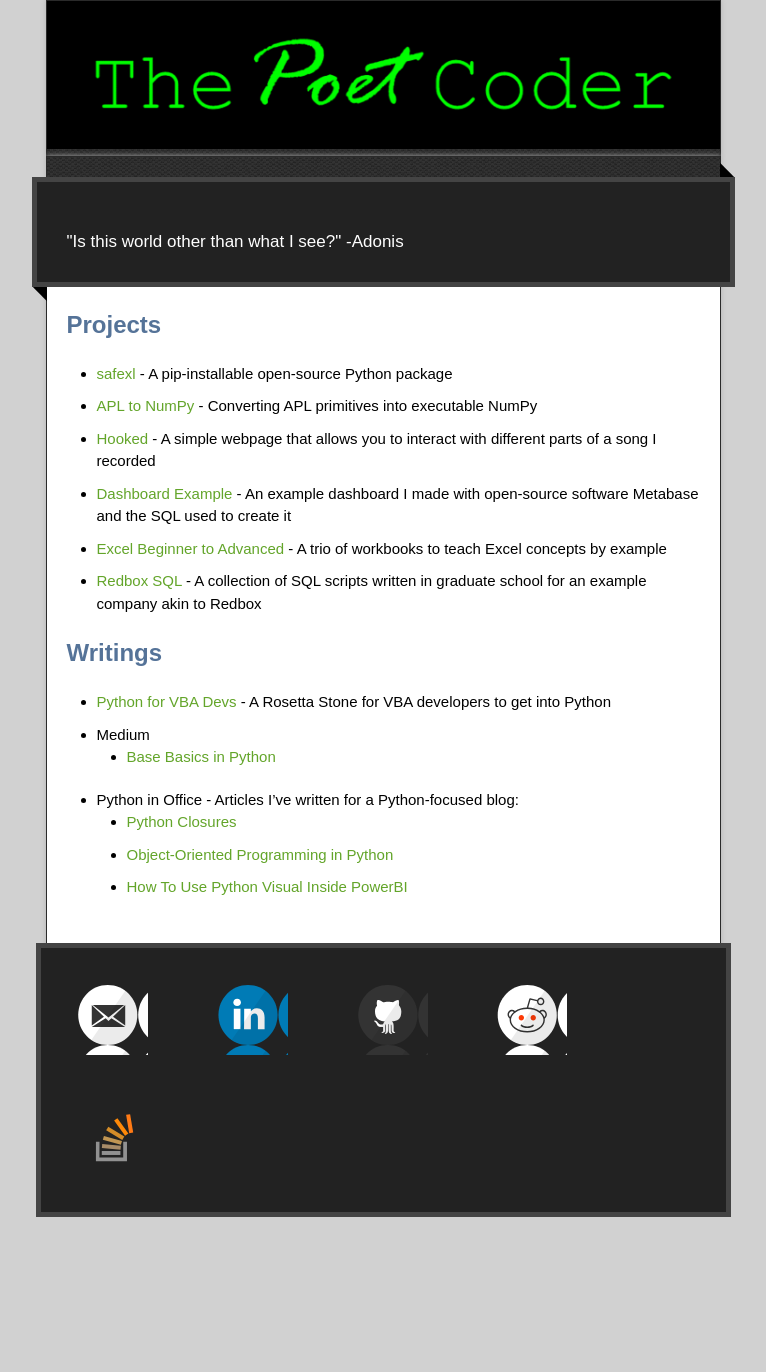
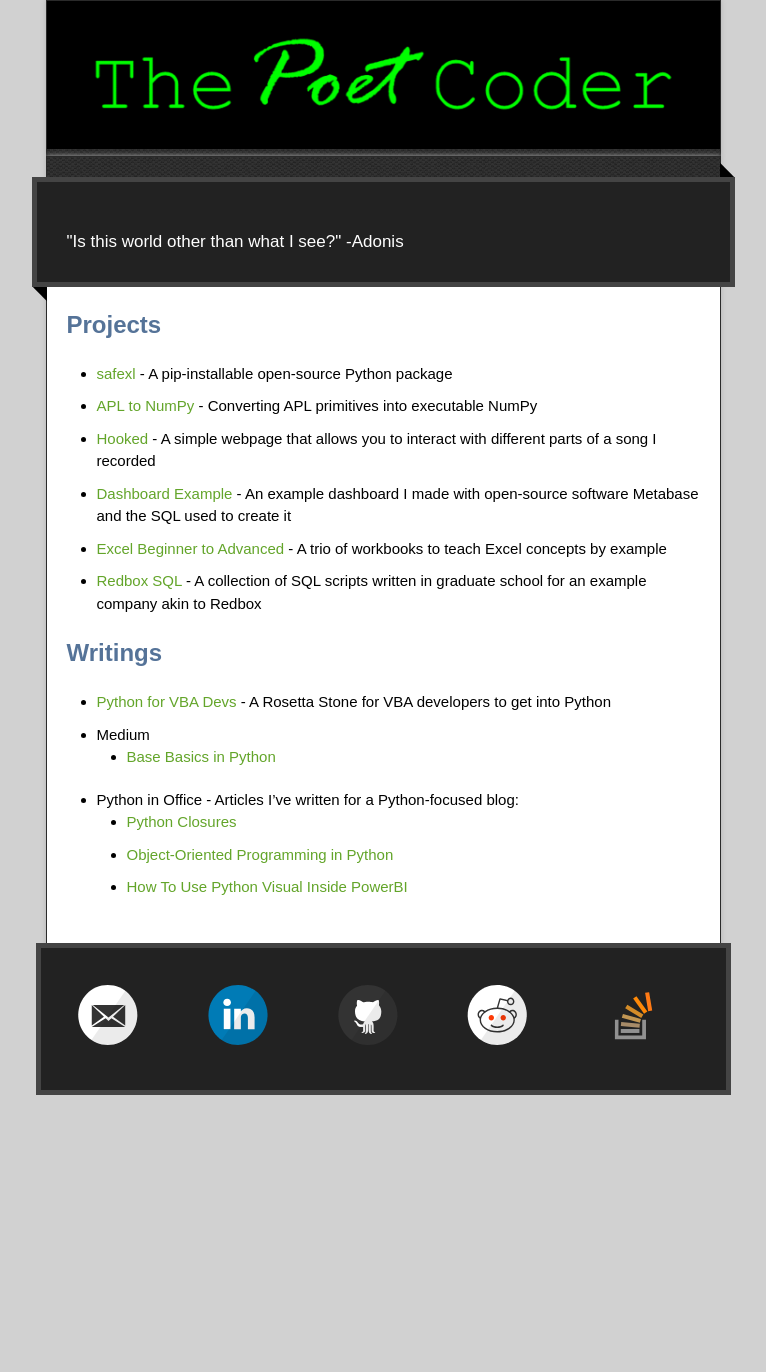
Before and after one commit to ThePoetCoder/thepoetcoder.github.io, a Jekyll site: the page built from index.md, in a window 1280 px wide. Shown: the whole page, without its empty margins (257-1023 px from the left). Built offline with Jekyll 4.4.1, drawn with Linux system fonts in a browser that asks for light colours; after the commit the page ends 1250 px from its top, so only the background shows below that.

Commit message:
Update _svg-icons.scss

```diff
--- a/_sass/_svg-icons.scss
+++ b/_sass/_svg-icons.scss
@@ -1,6 +1,6 @@
 .svg-icon {
-  width: 70px;
-  height: 70px;
+  width: 60px;
+  height: 60px;
   margin:5%;
   display: inline-block;
 
```
